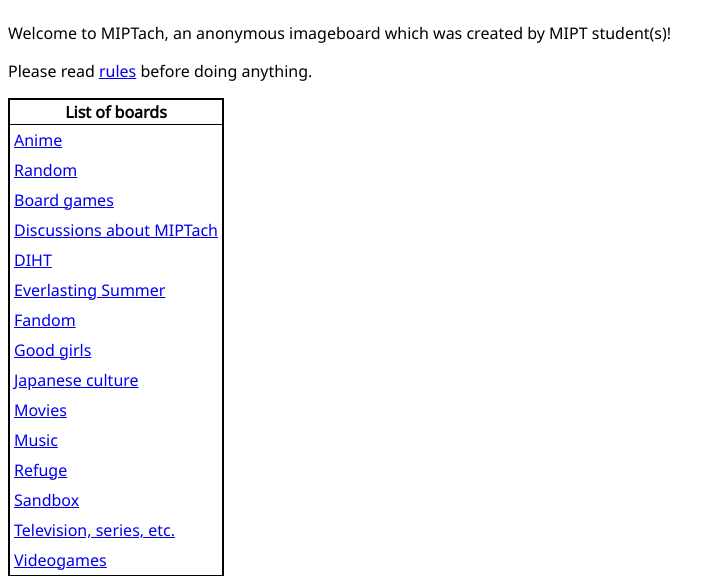
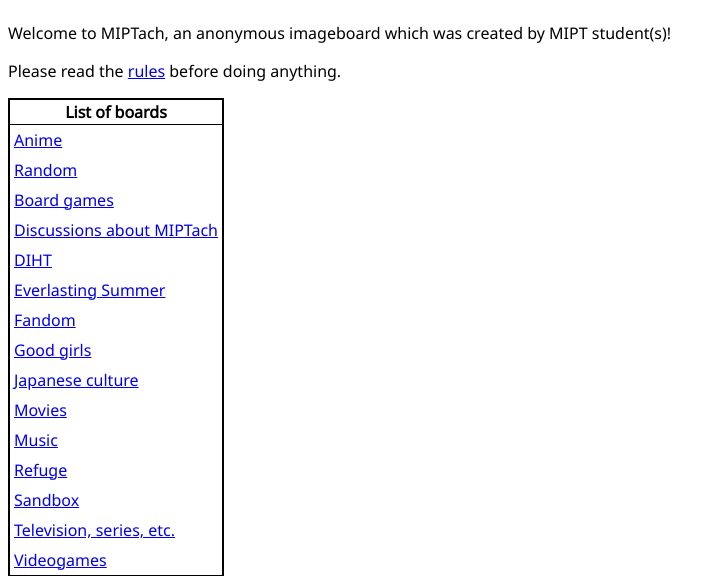
Before and after one commit to andtit2001/miptach, a Flask app: page / in a window 1280 px wide. Shown: the part 73-649 px from the top of the page, without its empty margins (0-725 px from the left). Run offline with Flask 2, Linux system fonts and the light colour scheme; parts of the project's set-up code (start-up, migrations or seed data) failed here and were passed over.

Commit message:
Add missing article

```diff
--- a/site/templates/index.html
+++ b/site/templates/index.html
@@ -17,7 +17,7 @@
 {% endblock %}
 {% block content %}
             <p>Welcome to {{ site_name }}, an anonymous imageboard which was created by MIPT student(s)!</p>
-            <p>Please read <a href="/rules">rules</a> before doing anything.</p>
+            <p>Please read the <a href="/rules">rules</a> before doing anything.</p>
             <section>
                 <table>
                     <thead><tr><th>List of boards</th></tr></thead>
```
